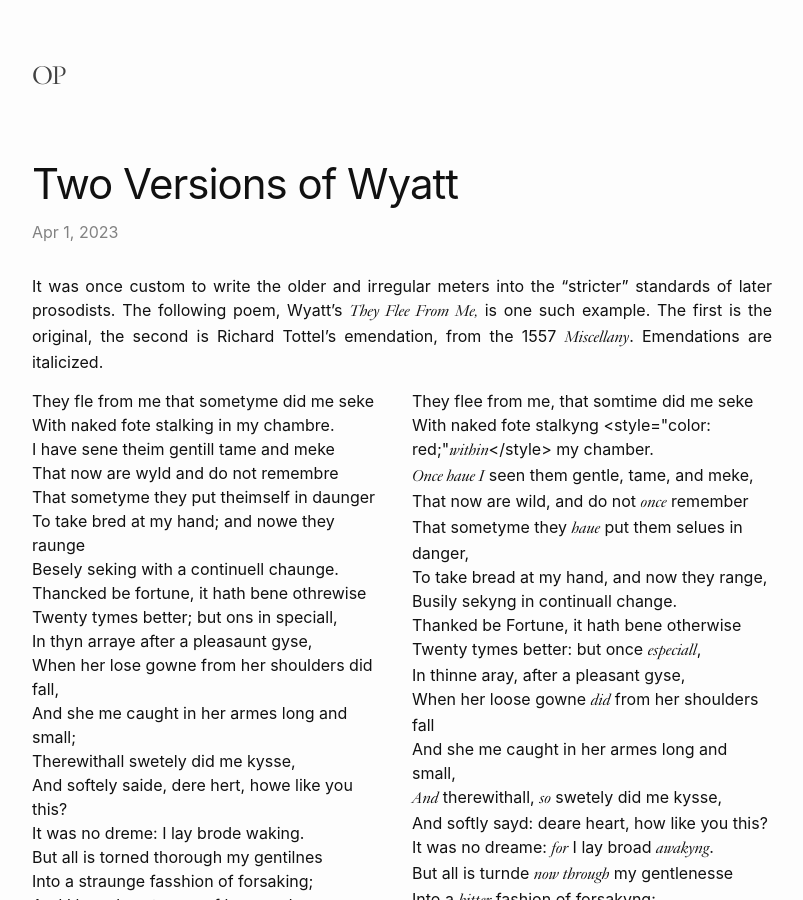
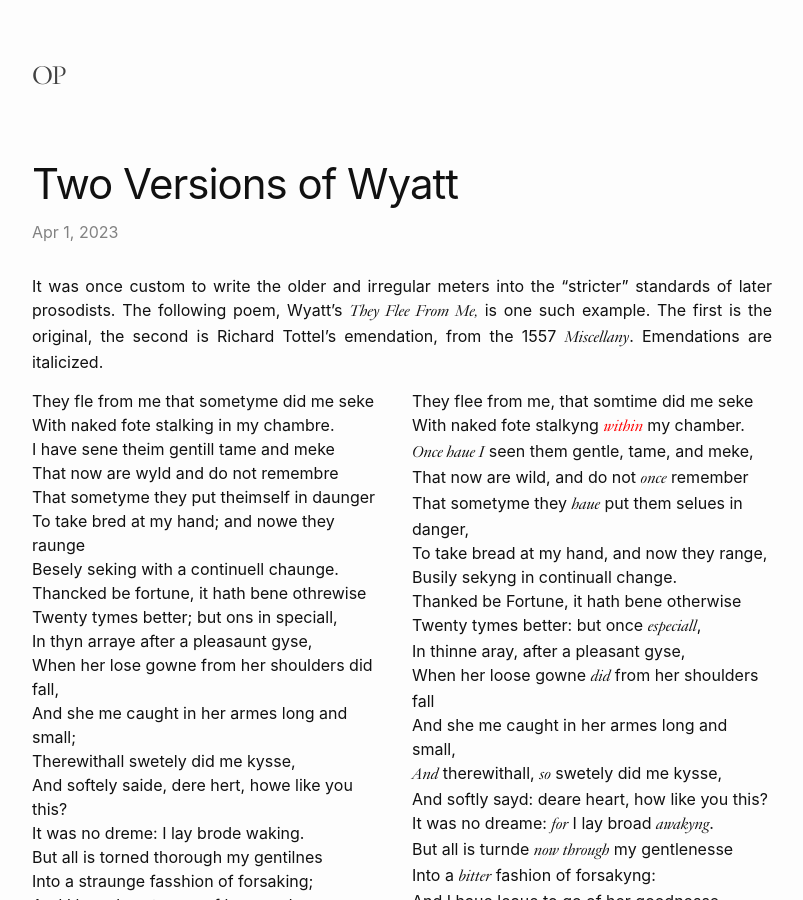
Before and after one commit to TheatrumMundi/TheatrumMundi, a Jekyll site: the page built from _posts/2023-01-04-two-versions-of-wyatt.markdown, in a window 1280 px wide and 900 px high. Shown: the whole window, without its empty margins (238-1041 px from the left). Built offline with Jekyll 4.4.1, drawn with Linux system fonts in a browser that asks for light colours; some web fonts are replaced.

Commit message:
Update 2023-01-04-two-versions-of-wyatt.markdown

```diff
--- a/_posts/2023-01-04-two-versions-of-wyatt.markdown
+++ b/_posts/2023-01-04-two-versions-of-wyatt.markdown
@@ -36,7 +36,7 @@ It was once custom to write the older and irregular meters into the "stricter" s
     </div>
     <div class="col">
         They flee from me, that somtime did me seke<br>
-        With naked fote stalkyng <style="color: red;"<i>within</i></style> my chamber.<br>
+        With naked fote stalkyng <span style="color: red;"><i>within</i></span> my chamber.<br>
         <i>Once haue I</i> seen them gentle, tame, and meke,<br>
         That now are wild, and do not <i>once</i> remember<br>
         That sometyme they <i>haue</i> put them selues in danger,<br>
```
